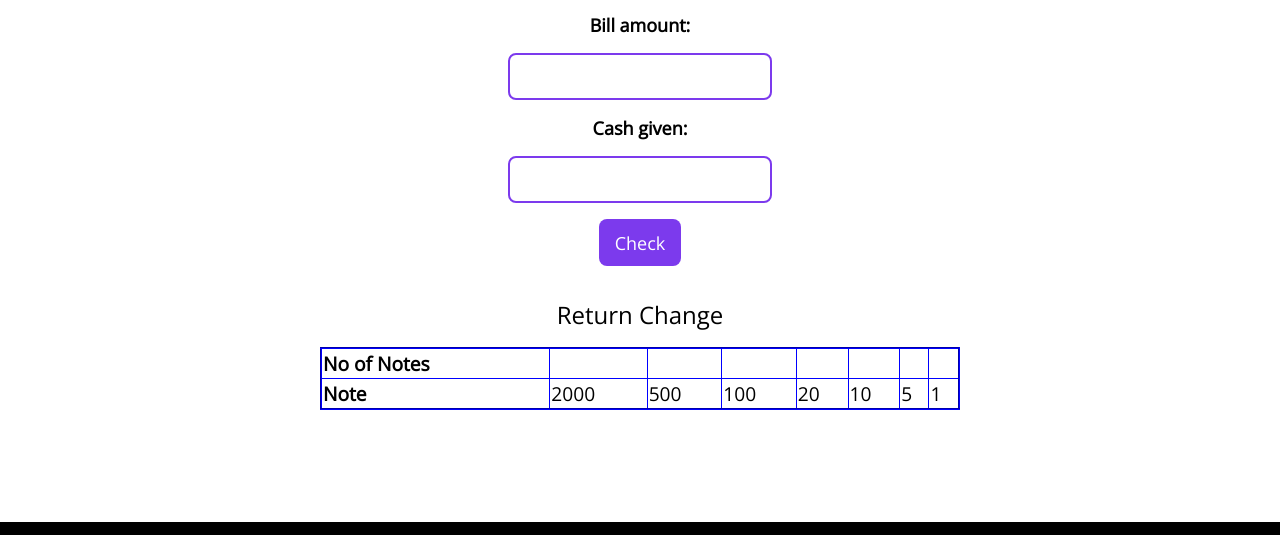
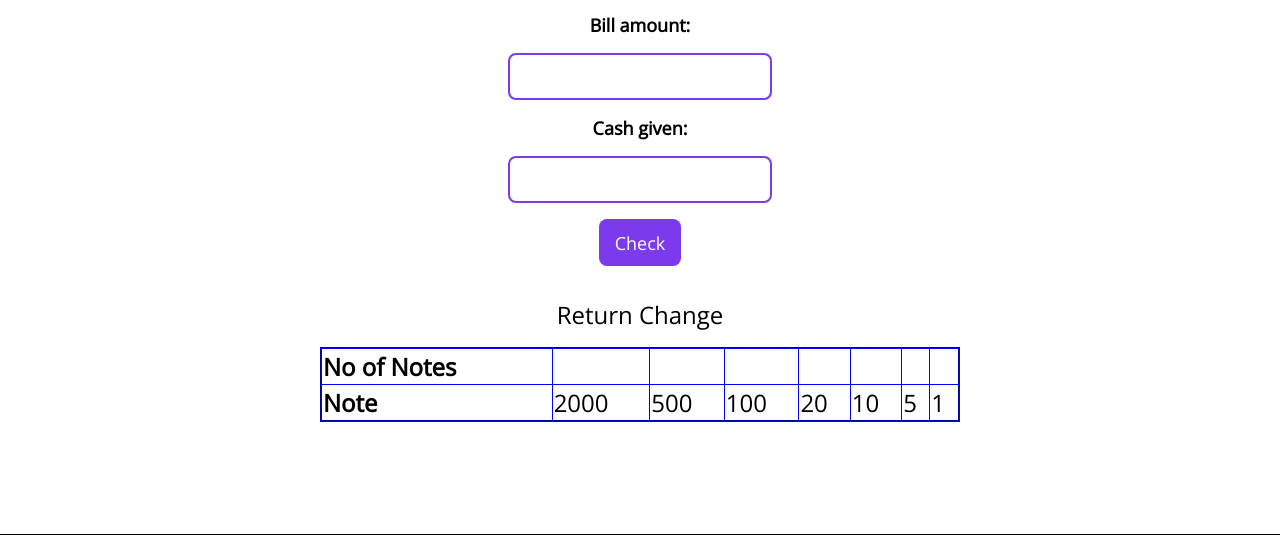
Before and after one commit to Raviikumar001/CashRegister_mark10, a plain HTML site: page index.html in a window 1280 px wide. Shown: the part 159-694 px from the top of the page. Drawn offline with nearby package versions, Linux system fonts and the light colour scheme.

Commit message:
fixed font size

```diff
--- a/index.css
+++ b/index.css
@@ -61,7 +61,7 @@ border-radius: 0.5rem;
     border-collapse: collapse;
     margin: auto;
    border-color: blue;
-   font-size: larger;
+   font-size: 1.5rem;
    padding: 2rem;
    /* font-weight: 500; */
 }
```
